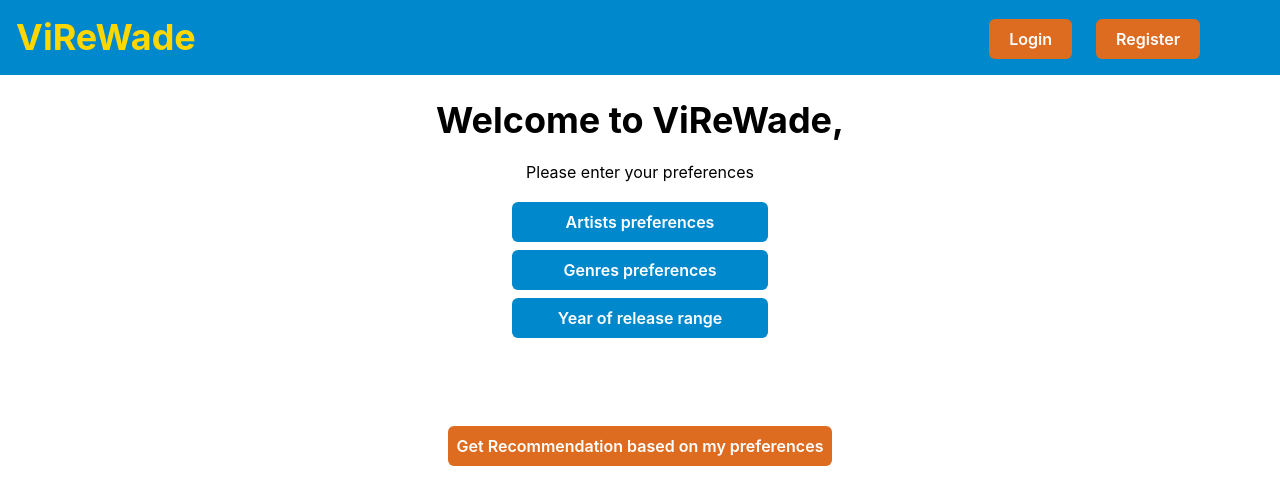
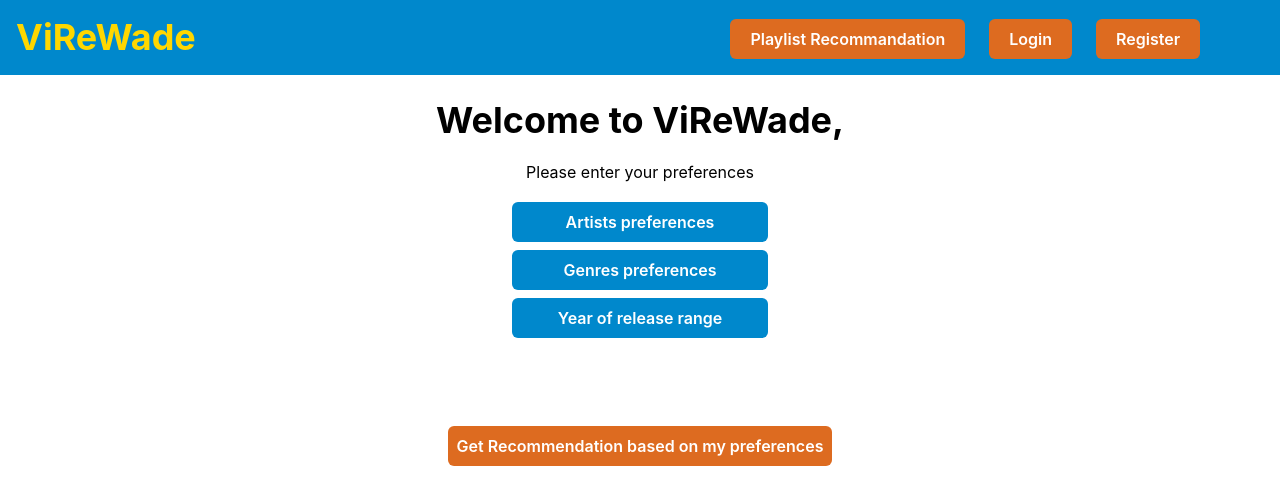
Before and after one commit to HOOOD1N1/vinyl-frontend, a React app: page / in a window 1280 px wide. Shown: the top 504 px of the page. Built offline with nearby package versions, Linux system fonts and the light colour scheme; the HTML template or start-up script is replaced by a standard one.

Commit message:
Change endpoints

```diff
--- a/components/ArtistsSelector/ArtistsForm.jsx
+++ b/components/ArtistsSelector/ArtistsForm.jsx
@@ -7,7 +7,7 @@ import defaultImage from "../../assets/image.jpg";
 const ArtistsForm = ({setChecked, labelText, helperText, colorScheme }) => {
     const pageSize = 5;
     const artistsLimit = 50;
-    const countURL = "http://127.0.0.1:8081/recommendation/top";
+    const countURL = "https://recommendation-api-0q3l.onrender.com/recommendation/top";
     var artistStructureData = {};
 
     const [hasError, setErrors] = useState(false);
--- a/components/Discog/Discog.jsx
+++ b/components/Discog/Discog.jsx
@@ -50,7 +50,7 @@ function Discog() {
 
         }
 
-        const data = await fetch(`http://127.0.0.1:8081/recommendation/discogs?discogsToken=${discogToken.userToken}&discogsTokenSecret=${discogToken.userTokenSecret}&pageNumber=${index}&numberOfItemsPerPage=5`,requestOptions)
+        const data = await fetch(`https://recommendation-api-0q3l.onrender.com/recommendation/discogs?discogsToken=${discogToken.userToken}&discogsTokenSecret=${discogToken.userTokenSecret}&pageNumber=${index}&numberOfItemsPerPage=5`,requestOptions)
 
         const vinylsJSON = await data.json()
         console.log('vinyls discog: ', vinylsJSON)
--- a/components/GenreSelector/GenreForm.jsx
+++ b/components/GenreSelector/GenreForm.jsx
@@ -6,7 +6,7 @@ import { IoIosArrowBack, IoIosArrowForward} from "react-icons/io";
 const GenreForm = ({setChecked, labelText, helperText, colorScheme}) => {
     const pageSize = 5;
     const genreLimit = 50;
-    const countURL = "http://127.0.0.1:8081/recommendation/top";
+    const countURL = "https://recommendation-api-0q3l.onrender.com/recommendation/top";
 
     const [hasError, setErrors] = useState(false);
 
--- a/components/MainPage/MainPage.jsx
+++ b/components/MainPage/MainPage.jsx
@@ -10,7 +10,7 @@ window.Buffer = window.Buffer || require("buffer").Buffer;
 
 function MainPage() {
     const pageSize = 10;
-    const preferencesURL = "http://127.0.0.1:8081/recommendation/preferences";
+    const preferencesURL = "https://recommendation-api-0q3l.onrender.com/recommendation/preferences";
 
     const [hasError, setErrors] = useState(false);
     const [vinyls, setVinyls] = useState([]);
--- a/components/NavBar/NavBarLogged.jsx
+++ b/components/NavBar/NavBarLogged.jsx
@@ -15,11 +15,11 @@ export default function NavBarLogged() {
 
     const ITEMS = [
         {
-            label: 'Recommendation',
-            href: '/'
+            label: 'Playlist Recommandation',
+            href: '/playlists/file'
         },
         {
-            label: 'Playlist',
+            label: 'Playlists',
             href: `/playlists/${getUser()}`,
         },
         {
--- a/components/NavBar/NavBarNotLogged.jsx
+++ b/components/NavBar/NavBarNotLogged.jsx
@@ -4,6 +4,10 @@ import NavBar from './NavBar';
 export default function NavBarNotLogged() {
 
     const ITEMS = [
+        {
+            label: 'Playlist Recommandation',
+            href: '/playlists/file'
+        },
         {
             label: 'Login',
             href: '/login'
--- a/components/PlaylistCard/PlaylistCard.jsx
+++ b/components/PlaylistCard/PlaylistCard.jsx
@@ -97,7 +97,7 @@ const onShowTracksClicked = () => {
          return uniqueArray;
     }
 
-    const preferencesURL = "http://127.0.0.1:8081/recommendation/preferences";
+    const preferencesURL = "https://recommendation-api-0q3l.onrender.com/recommendation/preferences";
 
     async function getRecommendation(pageIndex) {
 
--- a/components/Playlists/NewPlaylist.jsx
+++ b/components/Playlists/NewPlaylist.jsx
@@ -39,7 +39,7 @@ function NewPlaylistFile() {
             const fileContent = e.target.result;
 
             try {
-                const response = await fetch("http://localhost:8081/recommendation/playlist/local", {
+                const response = await fetch("https://recommendation-api-0q3l.onrender.com/recommendation/playlist/local", {
                     method: "POST",
                     headers: {
                         "Content-Type": "application/xml",
--- a/components/Profile/Profile.jsx
+++ b/components/Profile/Profile.jsx
@@ -33,7 +33,7 @@ function Profile() {
                 }
             }
 
-            const access_token_url = `http://localhost:8081/discogs/access_token?verifier=${searchParams.get("oauth_verifier")}`
+            const access_token_url = `https://recommendation-api-0q3l.onrender.com/discogs/access_token?verifier=${searchParams.get("oauth_verifier")}`
             const res = await fetch(access_token_url, requestOptions)
             console.log("CHECK discogs")
             return res
@@ -68,7 +68,7 @@ function Profile() {
     const onSubmitDiscogs = async (e) => {
 
         if(!sessionStorage.getItem('discog_token')) {
-            const res = await fetch('http://localhost:8081/discogs/request_token')
+            const res = await fetch('https://recommendation-api-0q3l.onrender.com/discogs/request_token')
             const token = await res.json()
             window.location.replace(token.authorizationURL);
         } else {
```
